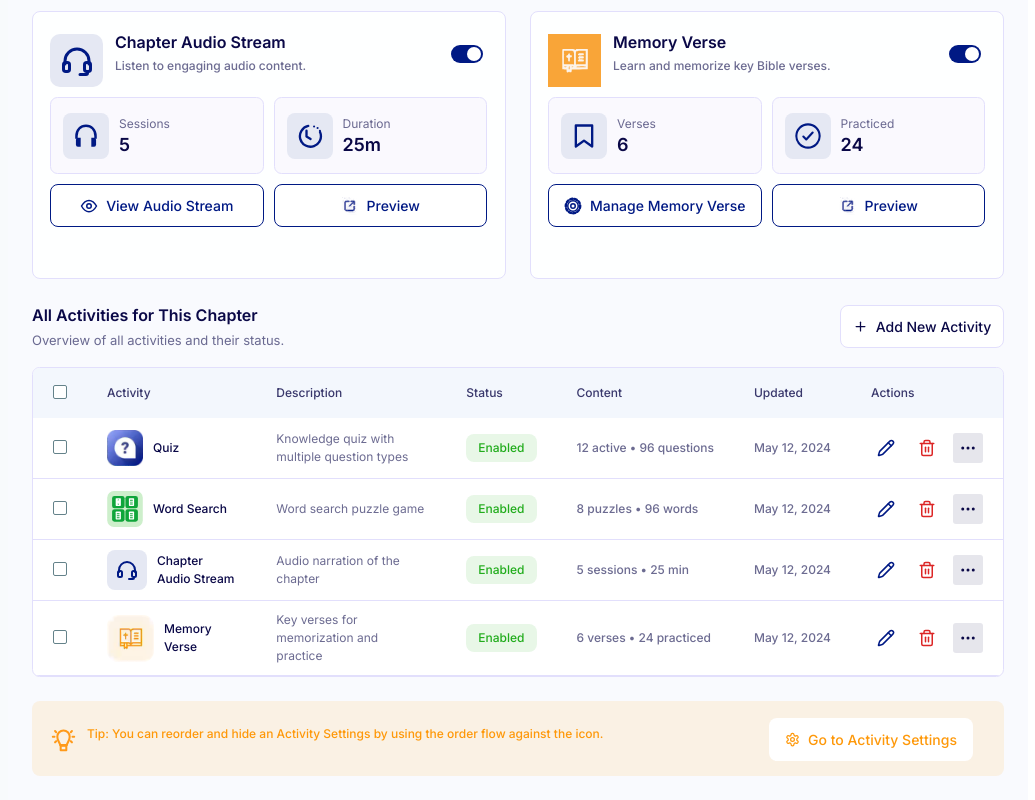
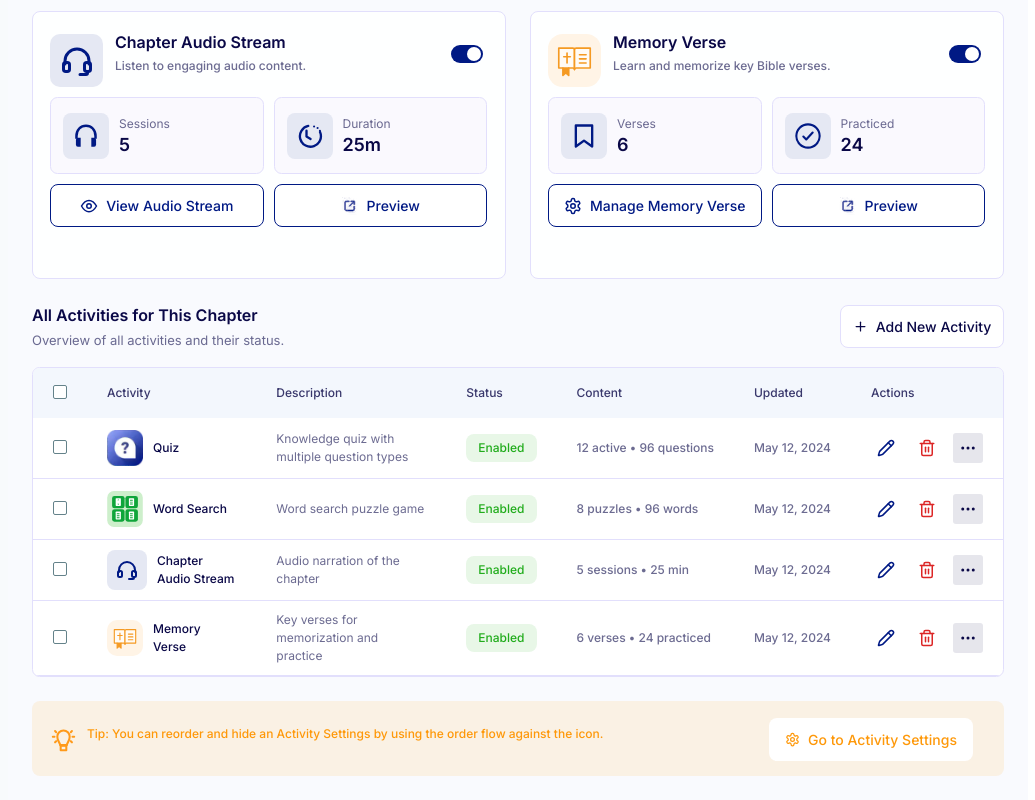
Before and after one commit to ridhamsharma124-sketch/Fathily-Project, a React (Vite) app: page /admin/activities in a window 1280 px wide. Shown: the part 874-1674 px from the top of the page, without its empty margins (242-1277 px from the left). Built offline with nearby package versions, Linux system fonts and the light colour scheme.

Commit message:
icon change

```diff
--- a/src/pages/Admin/Activities/Activities.jsx
+++ b/src/pages/Admin/Activities/Activities.jsx
@@ -25,15 +25,14 @@ import { WordSearchGlyph, MemoryVerseGlyph } from "./activityGlyphs";
 import quizIcon from "../../../assets/activities/quiz.png";
 import wordSearchIcon from "../../../assets/activities/icon-grid-green.svg";
 import audioTileIcon from "../../../assets/activities/icon-headphones-tile.svg";
-import memoryTileIcon from "../../../assets/activities/icon-book-orange.svg";
-import memoryTableIcon from "../../../assets/activities/tile_memory_table.png";
+import memoryTileIcon from "../../../assets/activities/memory_verse_tile.svg";
+import memoryTableIcon from "../../../assets/activities/memory_verse_tile.svg";
 import statHeadphones from "../../../assets/activities/icon-headphones.svg";
 import statClock from "../../../assets/activities/icon-clock.svg";
 import statBookmark from "../../../assets/activities/icon-bookmark-orange.svg";
 import statCheck from "../../../assets/activities/icon-check-circle-orange.svg";
 import btnEye from "../../../assets/activities/icon-eye.svg";
 import btnExternal from "../../../assets/activities/btn_external.svg";
-import btnGear from "../../../assets/activities/icon-gear.svg";
 import tipBulb from "../../../assets/activities/icon-lightbulb-orange.svg";
 import audioHeadphones from "../../../assets/activities/icon-headphones-outline.svg";
 import selectorBook from "../../../assets/activities/icon-book-purple.svg";
@@ -44,7 +43,7 @@ import statWsActive from "../../../assets/activities/stat_ws_active.png";
 import statWsWords from "../../../assets/activities/icon-meeting-green.svg";
 
 const btnImage = (label) =>
-  label.startsWith("View") ? btnEye : label.startsWith("Preview") ? btnExternal : label.startsWith("Manage") ? btnGear : null;
+  label.startsWith("View") ? btnEye : label.startsWith("Preview") ? btnExternal : null;
 
 
 /* ==========================================================================
@@ -494,7 +493,7 @@ export default function Activities() {
                               <img src={row.icon} alt="" className="h-[24px] w-[24px]" />
                             </span>
                           ) : row.icon ? (
-                            <img src={row.icon} alt="" className={`${row.id === "4" ? "h-[47px] w-[47px]" : "h-[36px] w-[36px]"} shrink-0`} />
+                            <img src={row.icon} alt="" className="h-[36px] w-[36px] shrink-0" />
                           ) : (
                             <span
                               className={`flex h-[41px] w-[41px] shrink-0 items-center justify-center rounded-[10px] ${row.tint}`}
```
Also changed, not shown: src/assets/activities/memory_verse_tile.svg (added).
